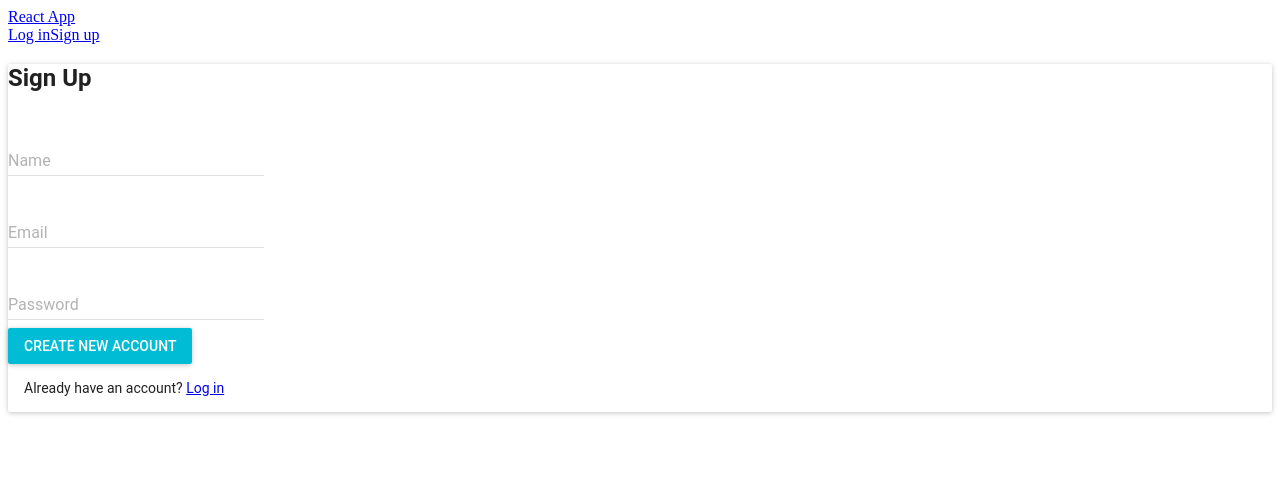
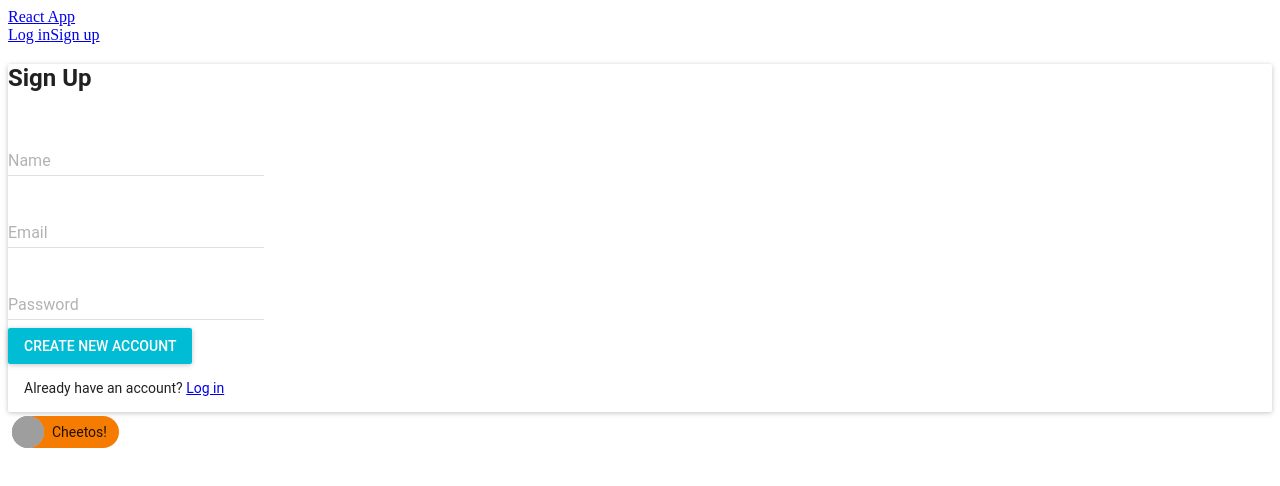
Before and after one commit to baileyrva/EduCoin, a React app: page /signup in a window 1280 px wide. Shown: the top 486 px of the page. Built offline with nearby package versions, Linux system fonts and the light colour scheme; grey boxes are pictures that could not be loaded; the HTML template or start-up script is replaced by a standard one; what react-tap-event-plugin would draw is missing.

Commit message:
working cheeto chip

```diff
--- /dev/null
+++ b/client/src/components/Chips/Chips.jsx
@@ -0,0 +1,57 @@
+import React from "react";
+import Avatar from "material-ui/Avatar";
+import Chip from "material-ui/Chip";
+import { orange700, orange300, grey50 } from "material-ui/styles/colors";
+
+const styles = {
+  chip: {
+    margin: 4,
+  },
+  wrapper: {
+    display: "flex",
+    flexWrap: "wrap",
+  },
+};
+
+function handleRequestDelete() {
+  alert("You clicked the delete button.");
+}
+
+function handleTouchTap() {
+  alert("You clicked the Chip.");
+}
+
+/**
+ * Examples of Chips, using an image [Avatar](/#/components/font-icon), [Font Icon](/#/components/font-icon) Avatar,
+ * [SVG Icon](/#/components/svg-icon) Avatar, "Letter" (string) Avatar, and with custom colors.
+ *
+ * Chips with the `onRequestDelete` property defined will display a delete icon.
+ */
+export default class ChipList extends React.Component {
+  render() {
+    return (
+      <div className="container" style={styles.wrapper}>
+        <Chip
+          backgroundColor={orange700}
+          onTouchTap={handleTouchTap}
+          style={styles.chip}
+        >
+          <Avatar size={32} src="https://www.kroger.com/product/images/xlarge/front/0002840004144" />
+          Cheetos!
+        </Chip>
+      </div>
+    );
+  }
+}
+
+{/* <Chip
+          backgroundColor={orange700}
+          onRequestDelete={handleRequestDelete}
+          onTouchTap={handleTouchTap}
+          style={styles.chip}
+        >
+          <Avatar size={32} color={grey50} backgroundColor={orange300}>
+            CH
+          </Avatar>
+          Cheetos!
+        </Chip> */}
--- a/client/src/containers/SignUpPage.jsx
+++ b/client/src/containers/SignUpPage.jsx
@@ -1,7 +1,7 @@
 import React from 'react';
 import PropTypes from 'prop-types';
 import SignUpForm from '../components/SignUpForm.jsx';
-
+import ChipList from '../components/Chips/Chips.jsx'
 
 class SignUpPage extends React.Component {
 
@@ -93,12 +93,15 @@ class SignUpPage extends React.Component {
    */
   render() {
     return (
+      <div>
       <SignUpForm
         onSubmit={this.processForm}
         onChange={this.changeUser}
         errors={this.state.errors}
         user={this.state.user}
       />
+      <ChipList />
+      </div>
     );
   }
 
```
Also changed, not shown: 1 other file (tests, documents, lock files or other folders).
